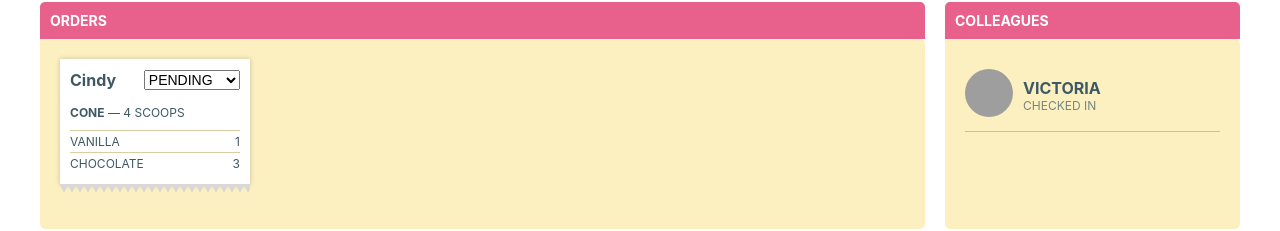
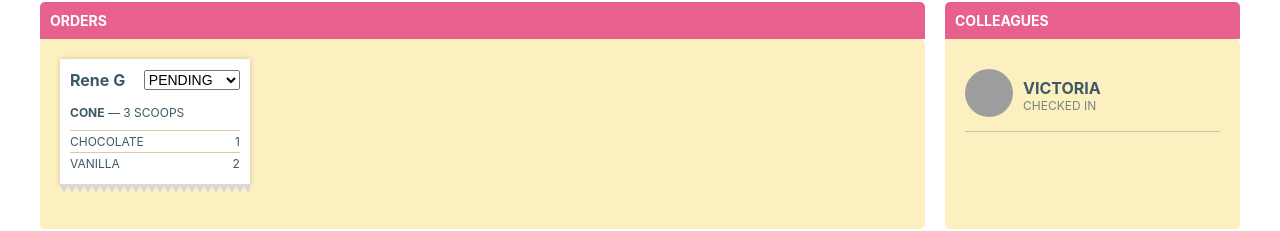
Before and after one commit to renegmed/tuts-reacredux, a React (Create React App) app: page / in a window 1280 px wide. Shown: the part 875-1106 px from the top of the page. Built offline with nearby package versions, Linux system fonts and the light colour scheme; grey boxes are pictures that could not be loaded; the HTML template or start-up script is replaced by a standard one.

Commit message:
used generated order as reducer default order status for OrderOverview and map states to props using react-redux bindings

```diff
--- a/src/components/OrderOverview/OrderOverview.js
+++ b/src/components/OrderOverview/OrderOverview.js
@@ -5,17 +5,16 @@ import OrderTicket from '../OrderTicket/OrderTicket';
 
 class OrderOverview extends Component {
   render() {
+    console.log(this.props);
+
     return (
       <Panel title="Orders" horizontalScroll>
+       {this.props.orders.map( (order, index) => (
         <OrderTicket
-          customerName="Cindy"
-          cone={true}
-          status="pending"
-          scoops={{
-            'Vanilla': 1,
-            'Chocolate': 3,
-          }}
+           key={index}
+           {...order}
         />
+       ))}
       </Panel>
     );
   }
--- a/src/components/OrderOverview/OrderOverviewContainer.js
+++ b/src/components/OrderOverview/OrderOverviewContainer.js
@@ -1,4 +1,8 @@
 import { connect } from 'react-redux';
 import OrderOverview from './OrderOverview';
 
-export default connect()(OrderOverview);
+const mapStateToProps = (state) => ({
+    orders: state.orders,
+});
+
+export default connect(mapStateToProps, null)(OrderOverview);
--- a/src/ducks/orders.js
+++ b/src/ducks/orders.js
@@ -5,7 +5,15 @@ export const types = {
   CANCEL_ORDER: 'CANCEL_ORDER',
 };
 
-export function reducer(state = [], action) {
+export function reducer(state = [{
+    customerName: 'Rene G',
+    createdAt: 1541772611210,
+    cone: true,
+    scoops: {
+      CHOCOLATE: 1,
+      VANILLA: 2
+    }
+}], action) {
   switch (action.type) {
     case types.PLACE_ORDER:
       return [
```
